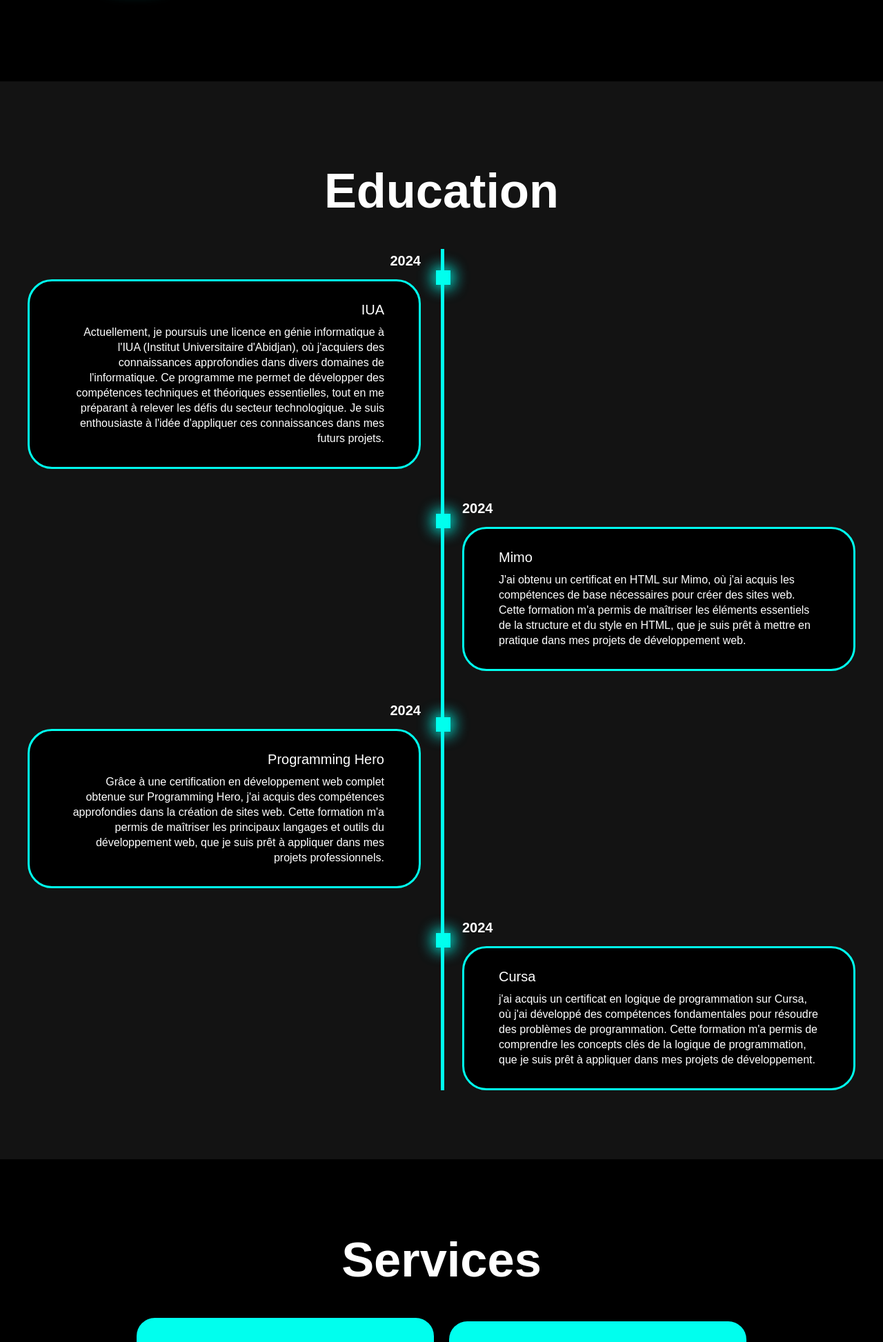
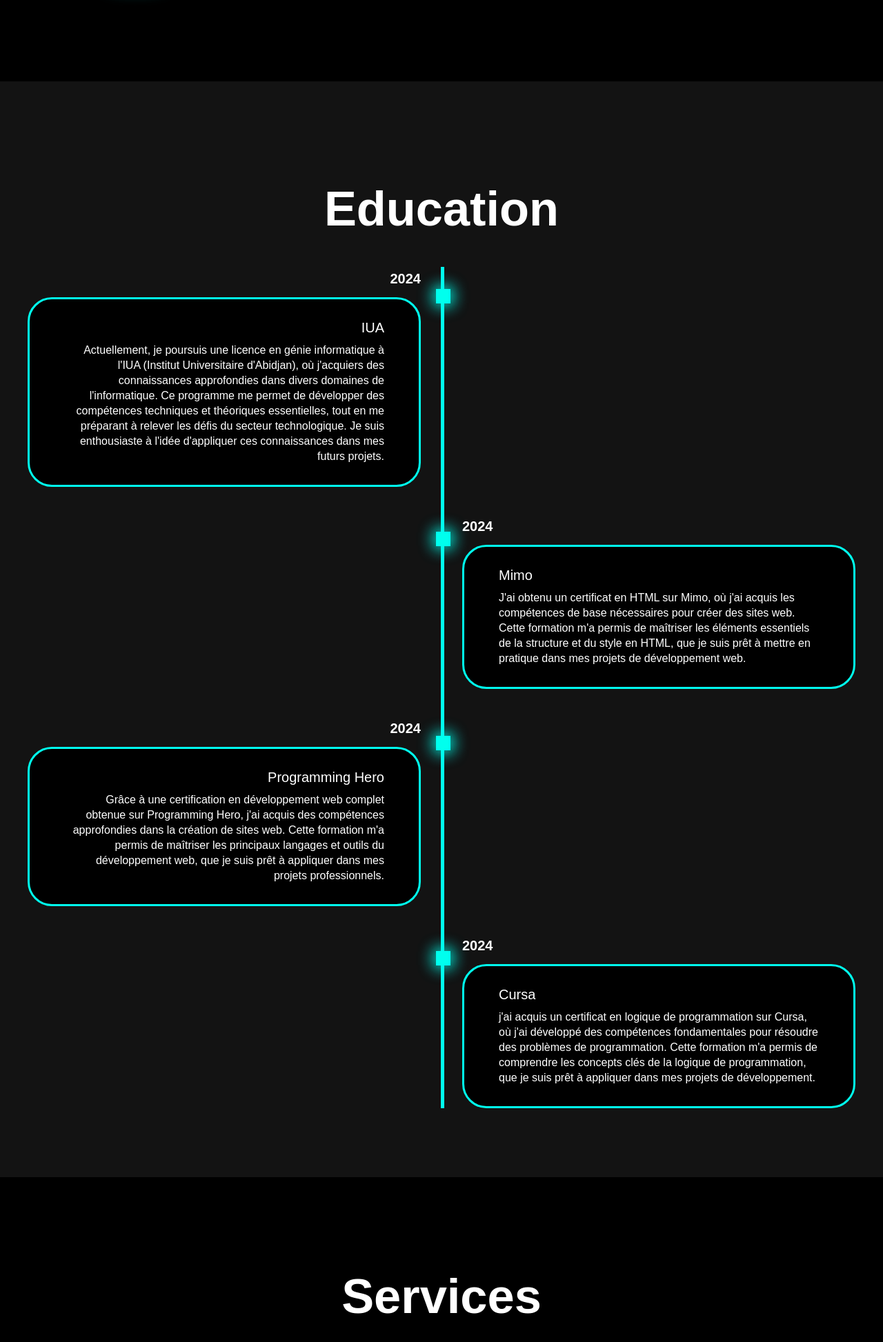
Before and after one commit to Orochichrys/Emmanuel-Bissa-Portfolio, a PHP site: page / in a window 1280 px wide. Shown: the part 682-2628 px from the top of the page at 69% size. Run offline with PHP 8.4, Linux system fonts and the light colour scheme.

Commit message:
Update style.css

```diff
--- a/style.css
+++ b/style.css
@@ -255,7 +255,7 @@ span{
 .heading{
   font-size:8rem ;
   text-align: center;
-  margin:2rem 0;
+  margin:5rem 0;
 }
 .education{
   padding:100px 15px;
```
